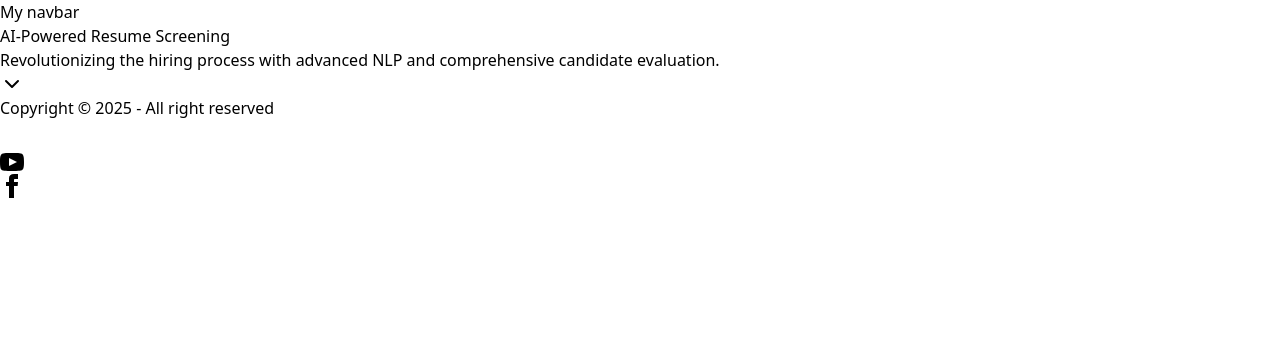
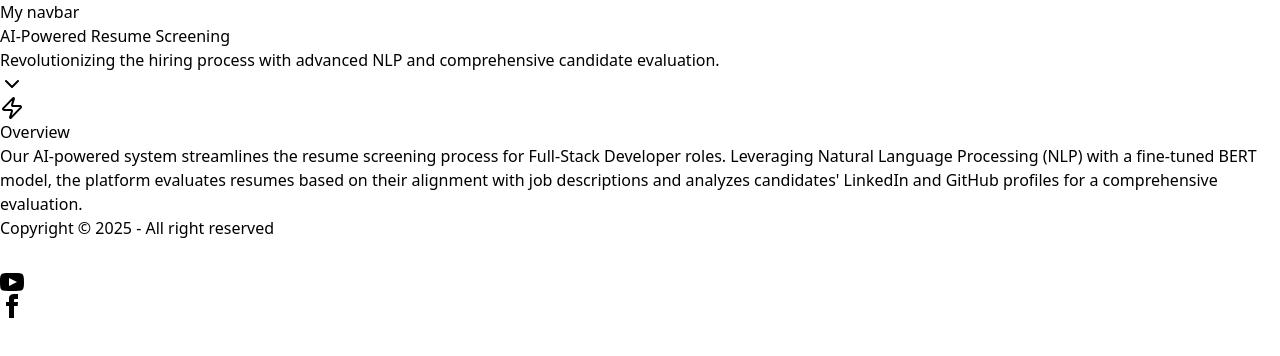
Before and after one commit to Niraj123466/resume-rack, a React (Vite) app in the folder frontend/: page /about in a window 1280 px wide. Shown: the top 356 px of the page. Built offline with nearby package versions, Linux system fonts and the light colour scheme.

Commit message:
Implemented overview section of about page.

```diff
--- a/frontend/src/components/About.jsx
+++ b/frontend/src/components/About.jsx
@@ -1,13 +1,23 @@
 'use client';
 
 import { motion } from 'framer-motion';
-import { ChevronDown } from 'lucide-react';
+import { Code, Github, Linkedin, Server, Zap, ChevronDown } from 'lucide-react';
+import { useInView } from 'react-intersection-observer';
 
 export default function About() {
   const fadeInUp = {
     hidden: { opacity: 0, y: 20 },
     visible: { opacity: 1, y: 0 },
   };
+
+  const stagger = {
+    visible: { transition: { staggerChildren: 0.1 } },
+  };
+
+  const [ref, inView] = useInView({
+    triggerOnce: true,
+    threshold: 0.1,
+  });
 
   return (
     <div className="min-h-screen bg-base-100">
@@ -28,6 +38,29 @@ export default function About() {
           <ChevronDown className="w-10 h-10 text-gray-600" />
         </motion.div>
       </motion.section>
+
+      {/* Content Sections */}
+      <motion.div
+        className="max-w-4xl mx-auto px-4 py-16"
+        ref={ref}
+        initial="hidden"
+        animate={inView ? 'visible' : 'hidden'}
+        variants={stagger}
+      >
+        {/* Overview Section */}
+        <motion.section className="mb-16" variants={fadeInUp}>
+          <h2 className="text-3xl font-semibold text-white-600 mb-4 flex items-center">
+            <Zap className="mr-2 text-yellow-500" />
+            Overview
+          </h2>
+          <p className="text-white-600 leading-relaxed text-lg">
+            Our AI-powered system streamlines the resume screening process for Full-Stack Developer roles. Leveraging
+            Natural Language Processing (NLP) with a fine-tuned BERT model, the platform evaluates resumes based on their
+            alignment with job descriptions and analyzes candidates' LinkedIn and GitHub profiles for a comprehensive
+            evaluation.
+          </p>
+        </motion.section>
+      </motion.div>
     </div>
   );
 }
```
